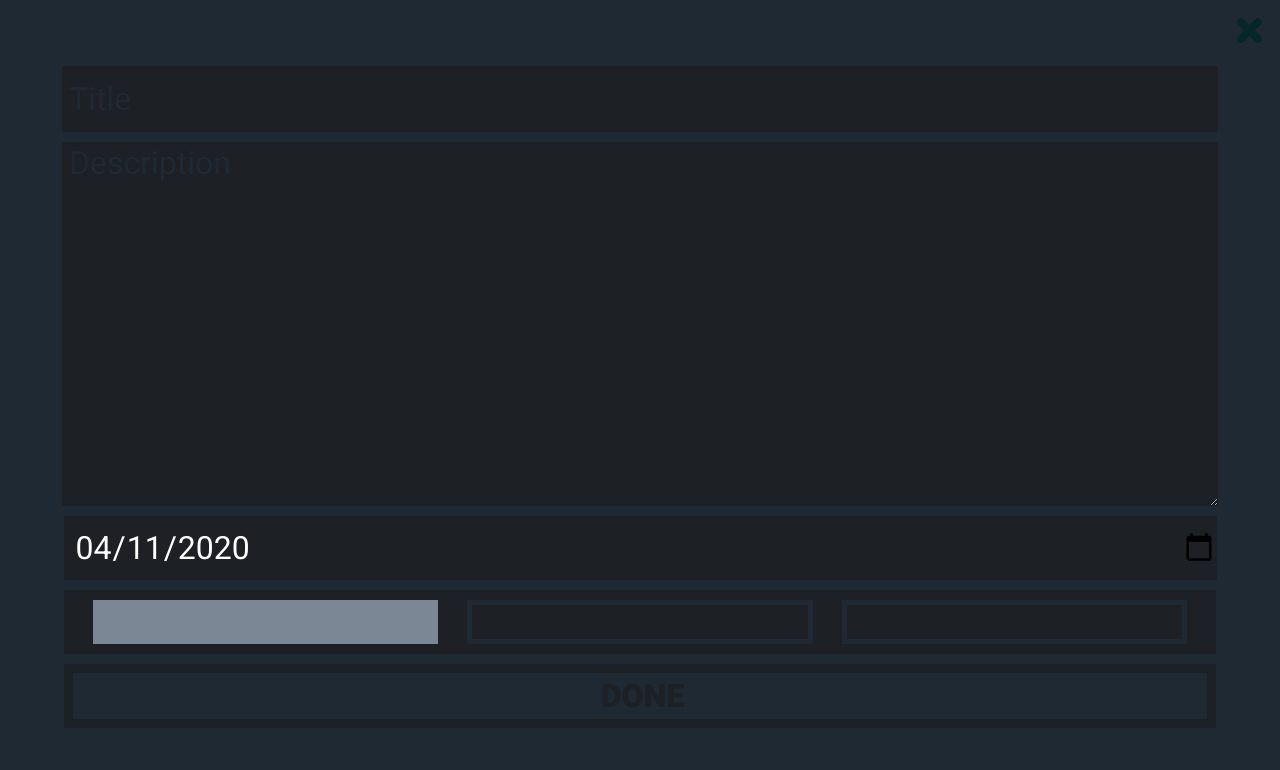
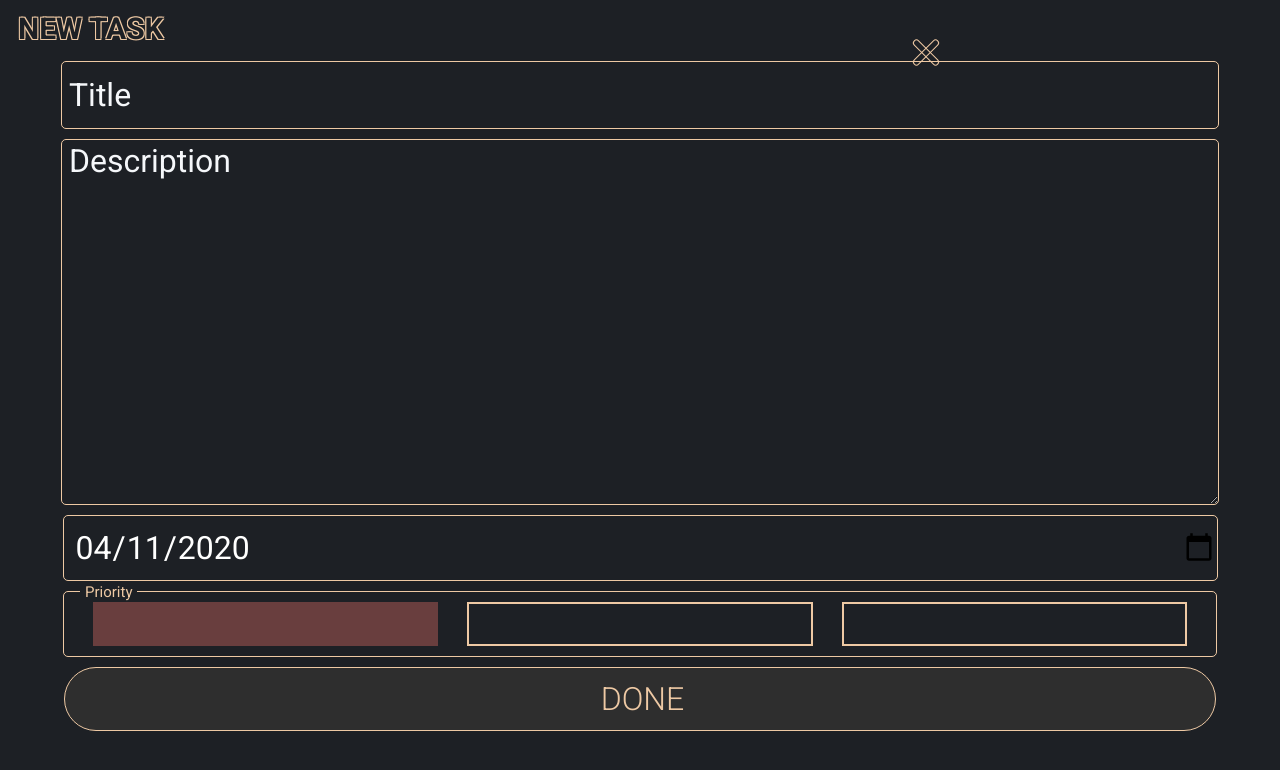
Before and after one commit to sher-s7/todo-list, a website built with webpack: page dist/index.html in a window 1280 px wide. Both pictures are taken after a click on the element 926 px from the left and 52 px from the top of the page. Built offline with nearby package versions, Linux system fonts and the light colour scheme; files whose address does not match are found by name.

Commit message:
Remove modal exit button and use plus icon instead

```diff
--- a/src/index.js
+++ b/src/index.js
@@ -34,7 +34,7 @@ contentContainer.appendChild(sidenav);
 contentContainer.appendChild(generateBody(projects[0]))
 
 document.getElementById('plus-div').addEventListener('click', () => {
-    angle += 90;
+    angle += 45
     document.getElementById('plus-div').style.transform = `rotate(${angle}deg)`
 })
 
@@ -89,7 +89,7 @@ document.body.addEventListener('click', (e) => {
 });
 
 document.getElementById('plus-div').addEventListener('click', () => {
-    document.getElementById('modal').style.display = 'block';
+    document.getElementById('modal').classList.toggle('hidden')
 
 });
 //Modal priority buttons functionality
@@ -97,19 +97,19 @@ for (const priority of document.getElementsByClassName('priority-option')) {
     priority.addEventListener('click', (e) => {
         if (e.target.id == 'priority-1') {
             e.target.classList.remove('darken')
-            e.target.parentNode.childNodes[3].classList.add('darken')
             e.target.parentNode.childNodes[5].classList.add('darken')
+            e.target.parentNode.childNodes[7].classList.add('darken')
             e.target.parentNode.parentNode.getElementsByTagName('select')[0].selectedIndex = '0'
         }
         if (e.target.id == 'priority-2') {
-            e.target.parentNode.childNodes[1].classList.remove('darken')
+            e.target.parentNode.childNodes[3].classList.remove('darken')
             e.target.classList.remove('darken')
-            e.target.parentNode.childNodes[5].classList.add('darken')
+            e.target.parentNode.childNodes[7].classList.add('darken')
             e.target.parentNode.parentNode.getElementsByTagName('select')[0].selectedIndex = '1'
         }
         if (e.target.id == 'priority-3') {
-            e.target.parentNode.childNodes[1].classList.remove('darken')
             e.target.parentNode.childNodes[3].classList.remove('darken')
+            e.target.parentNode.childNodes[5].classList.remove('darken')
             e.target.classList.remove('darken')
             e.target.parentNode.parentNode.getElementsByTagName('select')[0].selectedIndex = '2'
         }
--- a/src/newItemModal.js
+++ b/src/newItemModal.js
@@ -2,14 +2,15 @@ import PlusIcon from './assets/plus-icon.svg'
 export function generateModal() {
     let modal = document.createElement('div')
     modal.id = 'modal'
-
-    let exit = new Image();
-    exit.src = PlusIcon;
-    exit.id = 'exit-modal'
-    exit.style.transform = 'rotate: 45deg;'
+    modal.className = 'hidden'
 
     let modalContent = document.createElement('div')
     modalContent.className = 'modal-content'
+
+    let h3 = document.createElement('h3')
+    h3.id = 'modal-header'
+    h3.innerText = 'NEW TASK'
+    modalContent.appendChild(h3)
 
     let modalForm = document.createElement('form')
     modalForm.id = 'modal-form'
@@ -53,6 +54,7 @@ export function generateModal() {
     let priorityButtons = document.createElement('div');
     priorityButtons.className = `formItem modal-priority`
     priorityButtons.innerHTML = `
+        <label id="plabel">Priority</label>
         <span class="priority-option" id="priority-1"></span>
         <span class="priority-option darken" id="priority-2"></span>
         <span class="priority-option darken" id="priority-3"></span>
@@ -72,12 +74,8 @@ export function generateModal() {
     modalForm.appendChild(button)
 
     modalContent.appendChild(modalForm)
-    modal.appendChild(exit)
     modal.appendChild(modalContent)
 
-    exit.addEventListener('click', ()=>{
-        modal.style.display = 'none'
-    })
 
     return modal
 
--- a/src/sidebar.js
+++ b/src/sidebar.js
@@ -11,7 +11,7 @@ export function generateSidebar(projects){
     for(const project of projects){
         let sidebarItem = document.createElement('ul');
         sidebarItem.id=`project-${projects.indexOf(project)}`
-        sidebarItem.innerHTML=`${project.getName()} <span class="expand-dropdown">▶</span>`
+        sidebarItem.innerHTML=`${project.getName().toUpperCase()} <span class="expand-dropdown">▶</span>`
         sidebarItem.className='sidenav-project'
         sidebarItem.classList.add('not-expanded')
         for(const todoItem in project.getTodoItems()){
--- a/src/style.css
+++ b/src/style.css
@@ -100,6 +100,9 @@ header ul li {
 .header-list li:nth-child(2), .header-list li:last-child {
     display: none;
 }
+.header-list li:nth-child(4){
+    z-index: 100;
+}
 
 h2 {
     font-weight: 400;
@@ -127,6 +130,7 @@ h3 {
 }
 #sidenav::-webkit-scrollbar-track {
     background: var(--dark);
+    border-radius: 10px;
 }
 #sidenav::-webkit-scrollbar-thumb {
     background-color: var(--secondary);
@@ -155,8 +159,8 @@ h3 {
     font-size: 30px;
     line-height: 28px;
     margin-right: 5px;
-    color: transparent;
-    -webkit-text-stroke: 1px var(--border);
+    color: var(--bg);
+    text-shadow: -1px -1px 0 var(--border), 1px -1px 0 var(--border), -1px 1px 0 var(--border), 1px 1px 0 var(--border);
 }
 .sidenav-project {
     font-weight: 500;
@@ -171,7 +175,7 @@ h3 {
     transition-duration: 0.2s;
     font-size: 18px;
     color: var(--bg);
-    -webkit-text-stroke: 1px var(--border);
+    text-shadow: -1px -1px 0 var(--border), 1px -1px 0 var(--border), -1px 1px 0 var(--border), 1px 1px 0 var(--border);
 }
 
 .not-expanded .sidenav-todo {
@@ -187,11 +191,11 @@ h3 {
 }
 
 .hidden {
-    display: none;
+    display: none !important;
 }
 .darken{
     background-color: transparent !important;
-    box-shadow: inset 0px 0px 0px 5px var(--primary);
+    box-shadow: inset 0px 0px 0px 2px var(--border);
 }
 
 
@@ -199,46 +203,54 @@ h3 {
     position: fixed;
     width: 100vw;
     height: 100vh;
-    background-color: var(--primary);
+    background-color: var(--dark);
     z-index: 100;
-    display: none;
+    display: block;
     overflow-y: scroll;
 }
-#exit-modal {
-    float: right;
-    margin-right: 20px;
-    margin-top: 20px;
-    margin-bottom: 25px;
-    transform: rotate(45deg) scale(1.5);
+.modal-content{
+    margin-top: 12px;
 }
+#modal-header{
+    display: inline-block;
+    position: relative;
+    top: -1px;
+    left: 18px;
+    color: var(--dark);
+    text-shadow: -1px -1px 0 var(--border), 1px -1px 0 var(--border), -1px 1px 0 var(--border), 1px 1px 0 var(--border);
+    font-size: 30px;
+}
+
 #modal-form {
     display: flex;
     flex-direction: column;
     justify-content: center;
     align-items: center;
     clear: right;
+    margin-top: 14px;
 }
 
 .formItem {
     width: 90vw;
     height: 8vh;
-    background-color: var(--dark);
-    border: none;
+    background-color: transparent;
+    border: 1px solid var(--border);
+    border-radius: 5px;
     margin-bottom: 10px;
     font-size: 32px;
     color: white;
     text-indent: 5px;
 }
 .submit {
-    border: 9px solid var(--dark);
-    background-color: transparent;
-    color: var(--dark);
-    font-weight: 900;
+    background-color: var(--bg);
+    color: var(--border);
+    font-weight: 300;
+    border-radius: 35px;
 }
 
 ::placeholder {
     opacity: 1;
-    color: var(--primary);
+    color: var(--secondary);
 }
 
 .description {
@@ -251,14 +263,27 @@ h3 {
     align-items: center;
     justify-content: space-evenly;
 }
+.modal-priority{
+    position: relative;
+}
+
+.modal-priority label{
+    position: absolute;
+    font-size: 15px;
+    top: -9px;
+    background-color: var(--dark);
+    left: 16px;
+    padding-right: 5px;
+    color: var(--border);
+}
 
 table {
-    border: 5px solid var(--secondary);
+    border: 2px solid var(--border);
     border-radius: 25px;
   }
 
   td{
-    border-left: 5px solid var(--secondary);
+    border-left: 2px solid var(--border);
     /* width: 20px;
     height: 20px; */
   }
@@ -284,17 +309,16 @@ table {
 .priority span {
     height: 70%;
     width: 30%;
-    background-color: wheat;
 }
 
 #priority-1 {
-    background-color: #7b8794;
+    background-color: #693e3e;
 }
 #priority-2 {
-    background-color: #cbd2d9;
+    background-color: #6b2525;
 }
 #priority-3 {
-    background-color: #f5f7fa;
+    background-color: #6f0000;
 }
 .todo-item {
     padding: 5px;
@@ -356,7 +380,7 @@ table {
     content: '\e013';
     display: block;
     text-align: center;
-    color: transparent;
+    color: var(--dark);
     position: absolute;
     left: 7.7px;
     top: 8px;
@@ -366,7 +390,7 @@ table {
     font-weight: 400;
     line-height: 1;
     -webkit-font-smoothing: antialiased;
-    -webkit-text-stroke: 1px var(--border);
+    text-shadow: -0.7px -0.7px 0 var(--border), 0.7px -0.7px 0 var(--border), -0.7px 0.7px 0 var(--border), 0.7px 0.7px 0 var(--border);
     cursor: pointer;
 }
 
@@ -382,10 +406,32 @@ table {
 }
 .todo-title {
     font-size: 19px;
+    position: relative;
+    transition-duration: 0.2s;
 }
-.completed .todo-title{
-    color: #bdbdbd;
-    text-decoration: line-through;
+@keyframes strike{
+    0%   { width : 0; }
+    100% { width: 100%; }
+  }
+  .completed .todo-title{
+      opacity: 0.6;
+  }
+.completed .todo-title::after{
+    content: ' ';
+    position: absolute;
+    top: 50%;
+    left: 0;
+    width: 100%;
+    height: 1px;
+    background: var(--secondary);
+    animation-name: strike;
+    animation-duration: 0.4s;
+    animation-timing-function: ease;
+    animation-iteration-count: 1;
+    animation-fill-mode: forwards;
+}
+.completed .todo-date{
+    opacity: 0.6;
 }
 .full-todo-title{
     font-weight: 400;
@@ -393,7 +439,8 @@ table {
 .todo-date {
     width: 100px;
     font-size: 16px;
-    font-weight: 100;
+    font-weight: 300;
+    transition-duration: 0.2s;
 }
 .todo-desc{
     font-weight: 300;
@@ -433,11 +480,10 @@ table {
 .kebab-dropdown li button{
     background-color: var(--dark);
     color: var(--border);
-    font-size: 18px;
+    font-size: 16px;
     font-weight: 300;
     border: 1px solid var(--border);
-    border-radius: 25px;
-    box-shadow: 0px 0px 15px 0px #051416;
+    box-shadow: 0px 0px 10px 0px #051416;
     width: 100%;
     height: 30px;
     cursor: pointer;
```
Also changed, not shown: dist/bundle.js.
